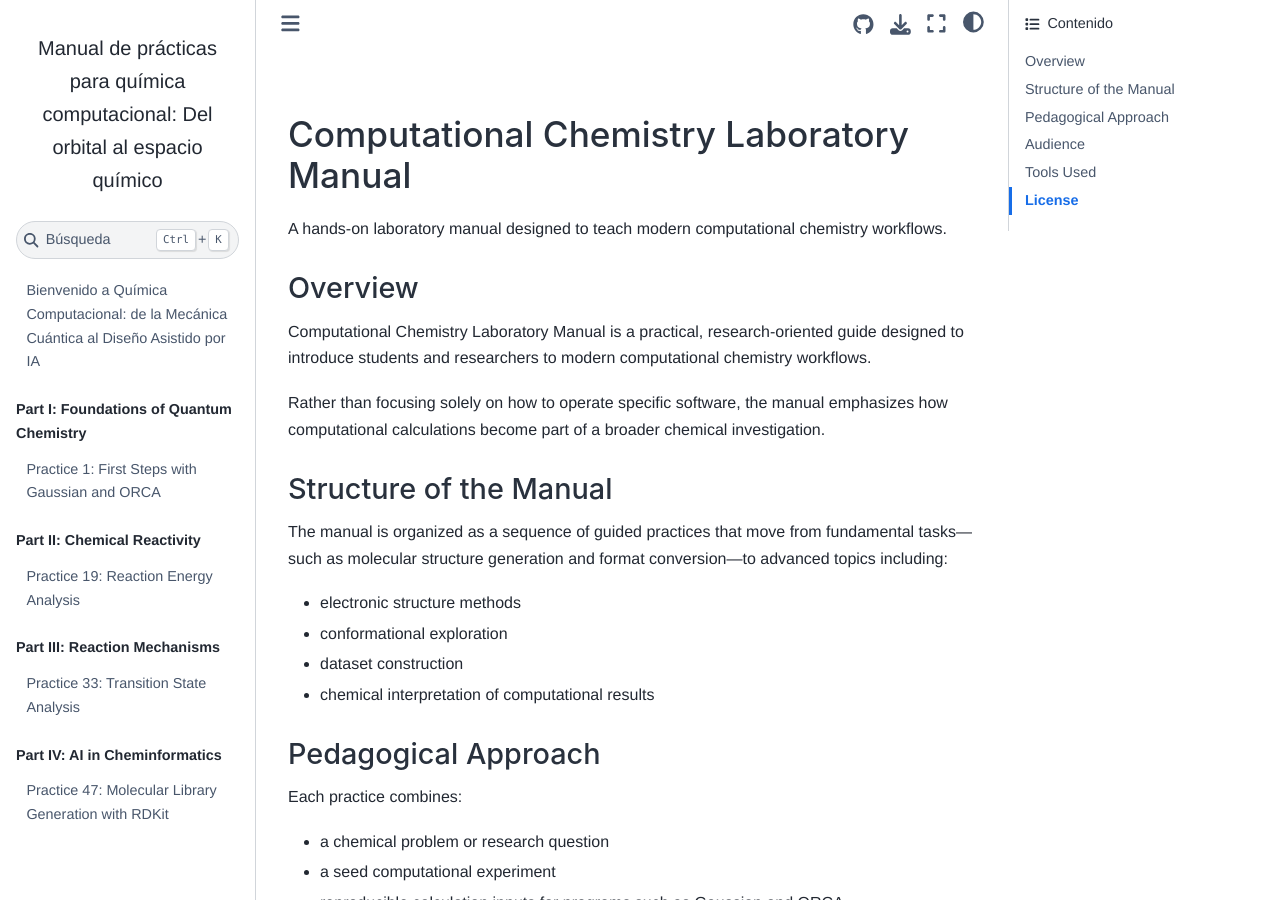
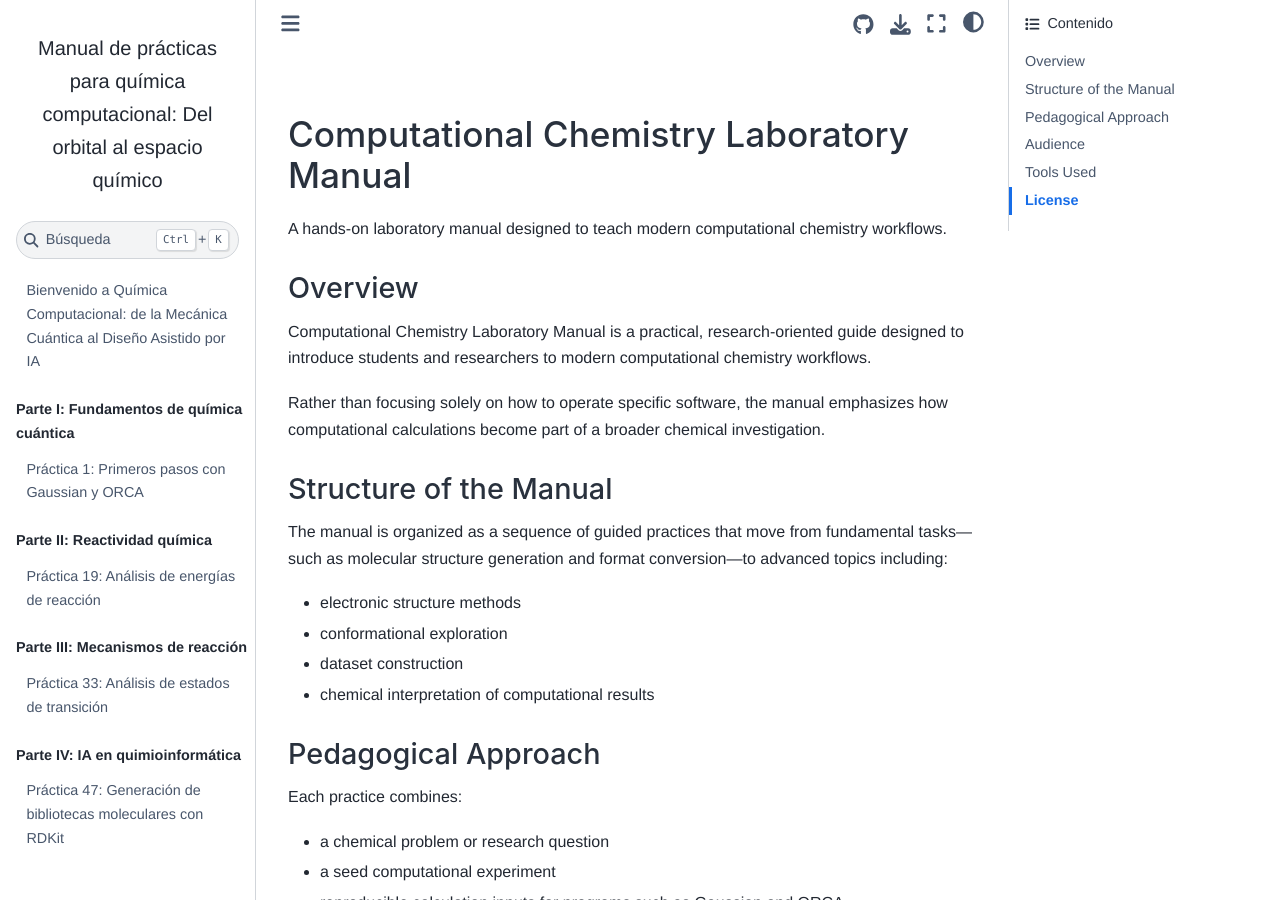
Before and after one commit to Eduardo-Gabriel-Guzman-Lopez/computational-chemistry-book, a Jupyter Book: the page built from README.md, in a window 1280 px wide and 900 px high. Built offline with Jupyter Book 1.0.4 settings and Sphinx 7.4.7 and the Sphinx Book theme 1.1.4, drawn with Linux system fonts in a browser that asks for light colours.

Commit message:
Translate TOC captions and practice titles to Spanish

```diff
--- a/_toc.yml
+++ b/_toc.yml
@@ -4,28 +4,28 @@
 format: jb-book
 root: intro
 parts:
-  - caption: "Part I: Foundations of Quantum Chemistry"
+  - caption: "Parte I: Fundamentos de química cuántica"
     chapters:
       - file: part1-foundations/p01-first-steps
-        title: "Practice 1: First Steps with Gaussian and ORCA"
+        title: "Práctica 1: Primeros pasos con Gaussian y ORCA"
       # Future practices will be added here
       # - file: part1-foundations/p02-name
       # - file: part1-foundations/p03-name
 
-  - caption: "Part II: Chemical Reactivity"
+  - caption: "Parte II: Reactividad química"
     chapters:
       - file: part2-reactivity/p19-reaction-analysis
-        title: "Practice 19: Reaction Energy Analysis"
+        title: "Práctica 19: Análisis de energías de reacción"
       # Future practices will be added here
 
-  - caption: "Part III: Reaction Mechanisms"
+  - caption: "Parte III: Mecanismos de reacción"
     chapters:
       - file: part3-mechanisms/p33-transition-states
-        title: "Practice 33: Transition State Analysis"
+        title: "Práctica 33: Análisis de estados de transición"
       # Future practices will be added here
 
-  - caption: "Part IV: AI in Cheminformatics"
+  - caption: "Parte IV: IA en quimioinformática"
     chapters:
       - file: part4-ai-cheminformatics/p47-molecular-libraries
-        title: "Practice 47: Molecular Library Generation with RDKit"
+        title: "Práctica 47: Generación de bibliotecas moleculares con RDKit"
       # Future practices will be added here
```
